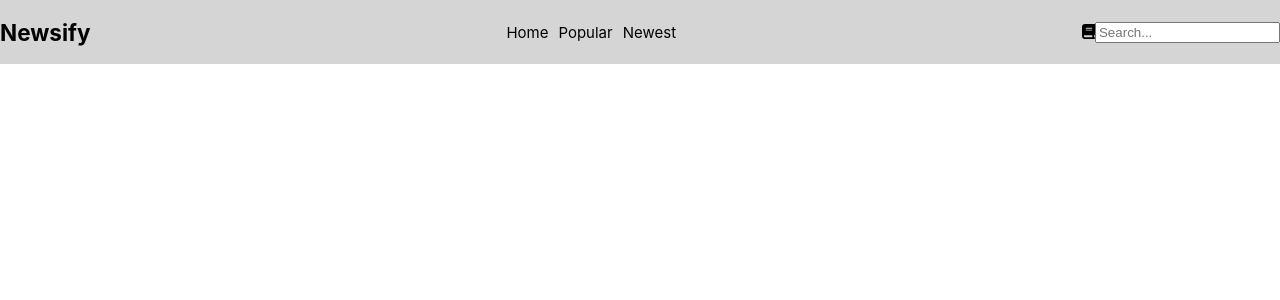
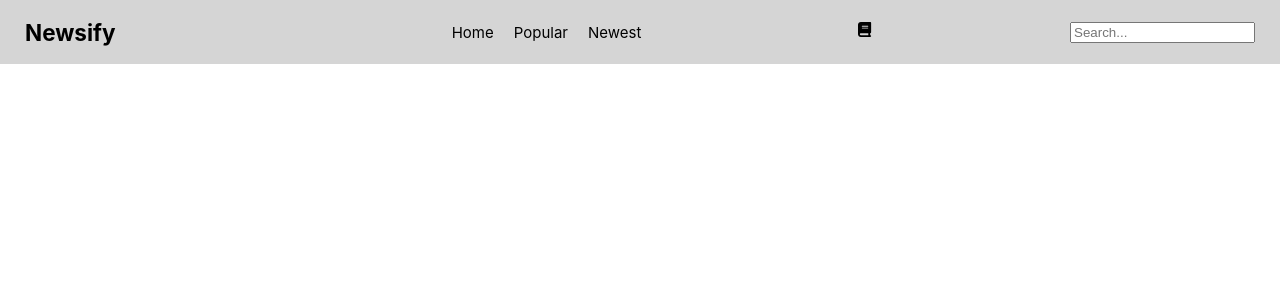
Before and after one commit to zamcham/newsify, a React (Create React App) app: page / in a window 1280 px wide. Shown: the top 300 px of the page. Built offline with nearby package versions, Linux system fonts and the light colour scheme.

Commit message:
Add styling to nav bar links

```diff
--- a/src/App.scss
+++ b/src/App.scss
@@ -8,17 +8,22 @@ nav {
   align-items: center;
   font-size: 1.5rem;
   background-color: rgb(213, 213, 213);
+  padding: 0 25px;
+
+  div {
+    flex: 1;
+    display: flex;
+    justify-content: space-between;
+  }
 
   ul {
+    flex: 1;
     display: flex;
     list-style: none;
-    margin: 0;
-    padding: 0;
+    padding: 0 20px;
 
     li {
-      margin: 0 0 0 1rem;
-      padding: 0;
-
+      margin: 0 10px;
       a {
         color: black;
         text-decoration: none;
```
